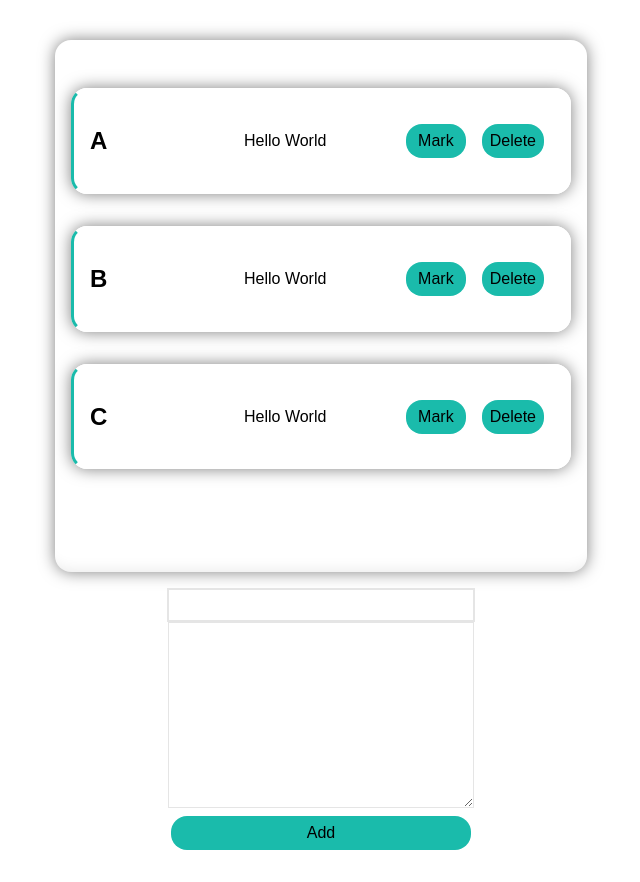
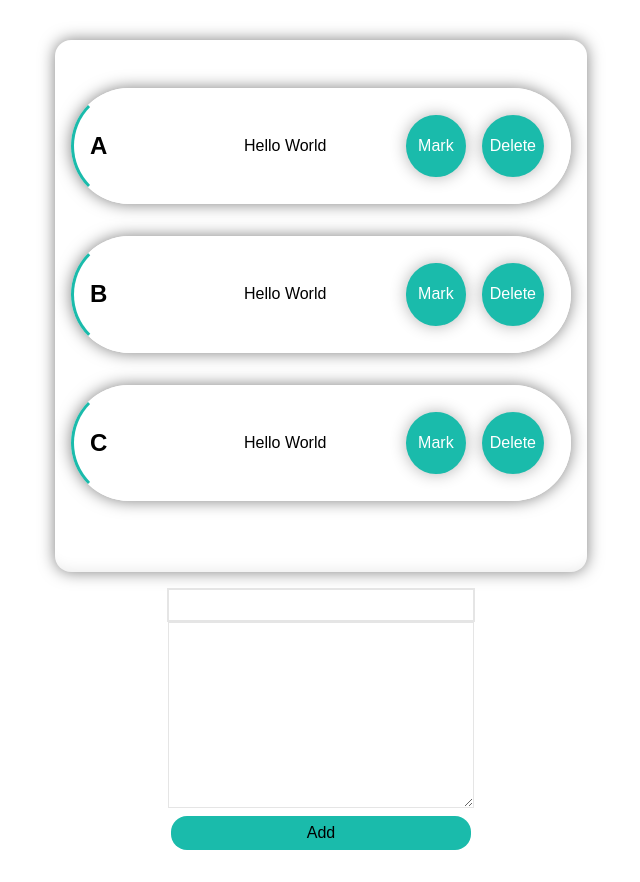
Before and after one commit to yashweblife/Nuxt-Todo, a Nuxt app: page /lists in a window 1280 px wide. Shown: the whole page, without its empty margins (319-959 px from the left). Built offline with nearby package versions, Linux system fonts and the light colour scheme.

Commit message:
minor change

```diff
--- a/components/Item.vue
+++ b/components/Item.vue
@@ -35,7 +35,7 @@ export default Vue.extend({
         border-left: 0.2em solid rgb(26, 187, 171);
         padding:1em;
         box-shadow: 0 0 1em 0 rgba(0,0,0,0.5);
-        border-radius: 1em;
+        border-radius: 5em;
         display:flex;
         align-items: center;
         justify-content: space-between;
@@ -45,12 +45,14 @@ export default Vue.extend({
             text-overflow: ellipsis;
             overflow: hidden;
             white-space: nowrap;
+            margin:0;
         }
         p{
             width:200px;
             text-overflow: ellipsis;
             overflow: hidden;
             white-space: nowrap;
+            margin:0;
         }
         nav{
             width:200px;
@@ -63,8 +65,11 @@ export default Vue.extend({
                 cursor:pointer;
                 background-color: rgb(26, 187, 171);
                 padding: 0.5em;
-                border-radius: 1em;
+                border-radius: 50%;
                 font-size: 1em;
+                box-shadow: 0 0 1em 0 rgba(0,0,0,0.3);
+                aspect-ratio: 1/1;
+                color:white;
             }
         }
     }
```
